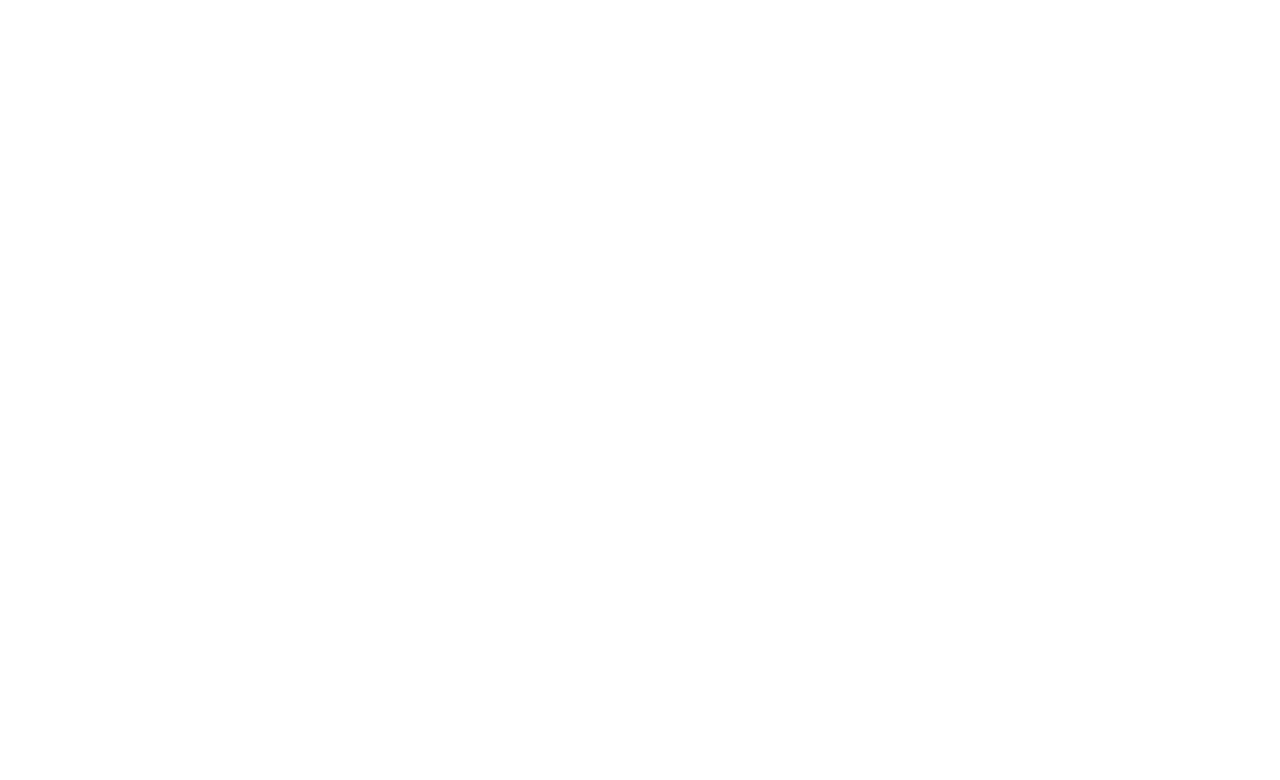
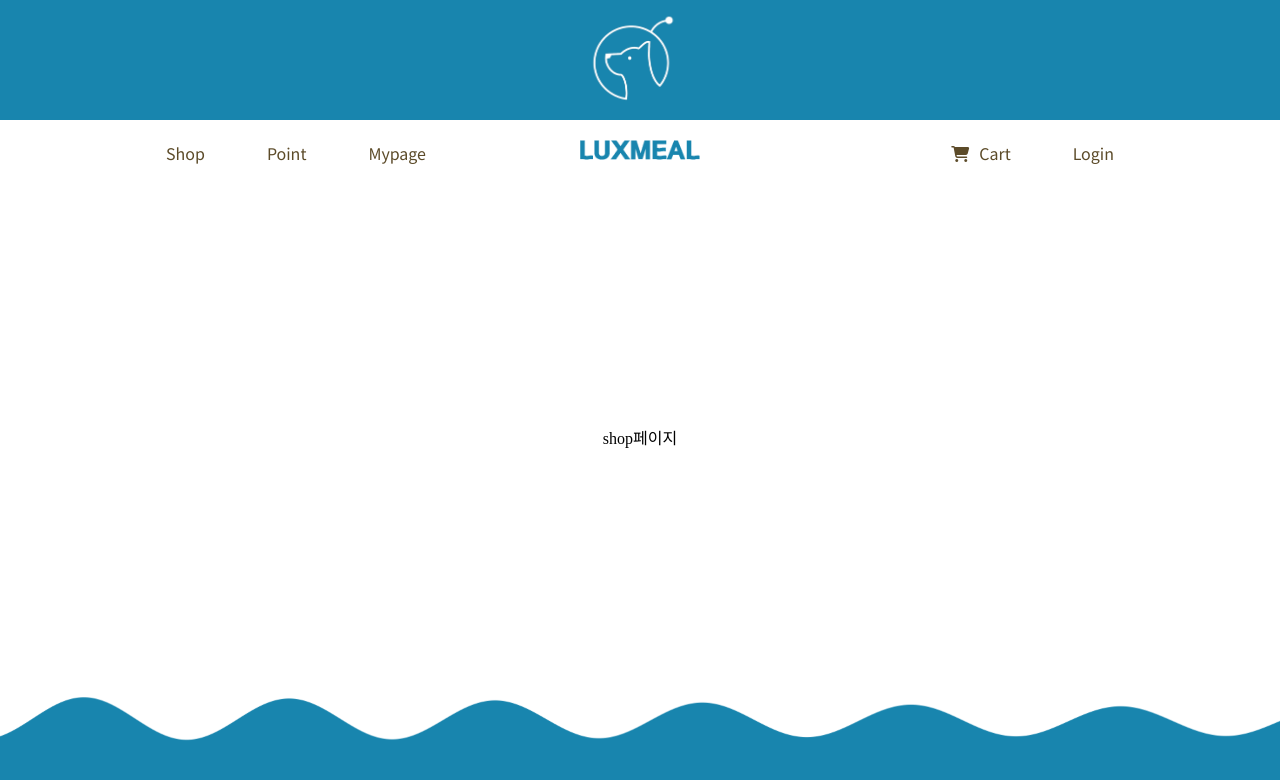
Before and after one commit to codestates-seb/seb40_main_019, a React (Create React App) app in the folder client/: page /products in a window 1280 px wide. Before the commit this address had no page. Shown: the top 780 px of the page. Built offline with nearby package versions, Linux system fonts and the light colour scheme.

Commit message:
products 페이지 Route

```diff
--- a/client/src/App.js
+++ b/client/src/App.js
@@ -2,6 +2,7 @@ import './App.scss';
 import { Route, Routes } from 'react-router-dom';
 import Layout from './components/layout/js/Layout';
 import Home from './pages/home/js/Home';
+import Products from './pages/Products/js/Products';
 
 function App() {
   //json-server 주소
@@ -12,6 +13,7 @@ function App() {
       <Routes>
         <Route path="/" element={<Layout />}>
           <Route index element={<Home />} />
+          <Route path="/products" element={<Products />} />
         </Route>
       </Routes>
     </>
--- /dev/null
+++ b/client/src/pages/Products/js/Products.js
@@ -0,0 +1,11 @@
+import '../css/products.scss';
+
+const Products = () => {
+  return (
+    <>
+      <div>shop페이지</div>
+    </>
+  );
+};
+
+export default Products;
```
Also changed, not shown: client/src/pages/Products/css/products.scss (added).
